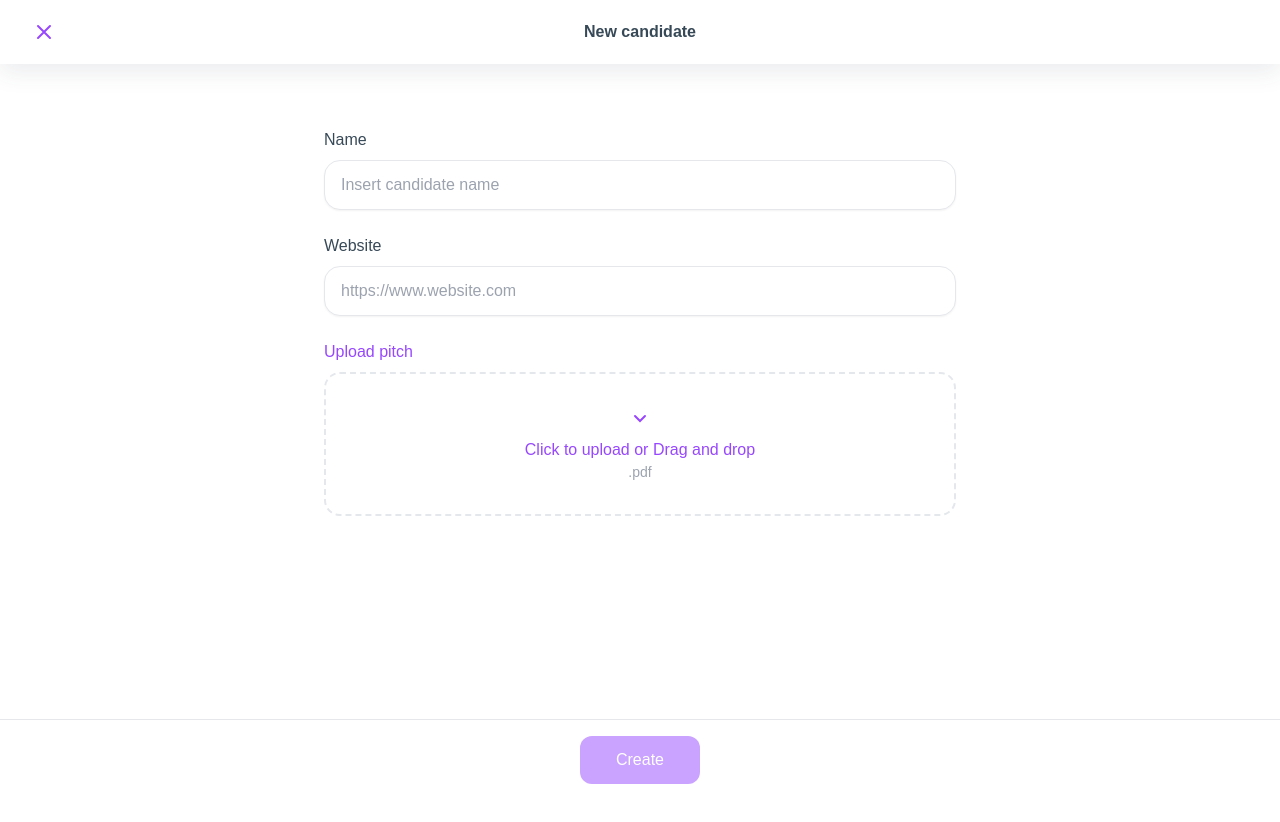
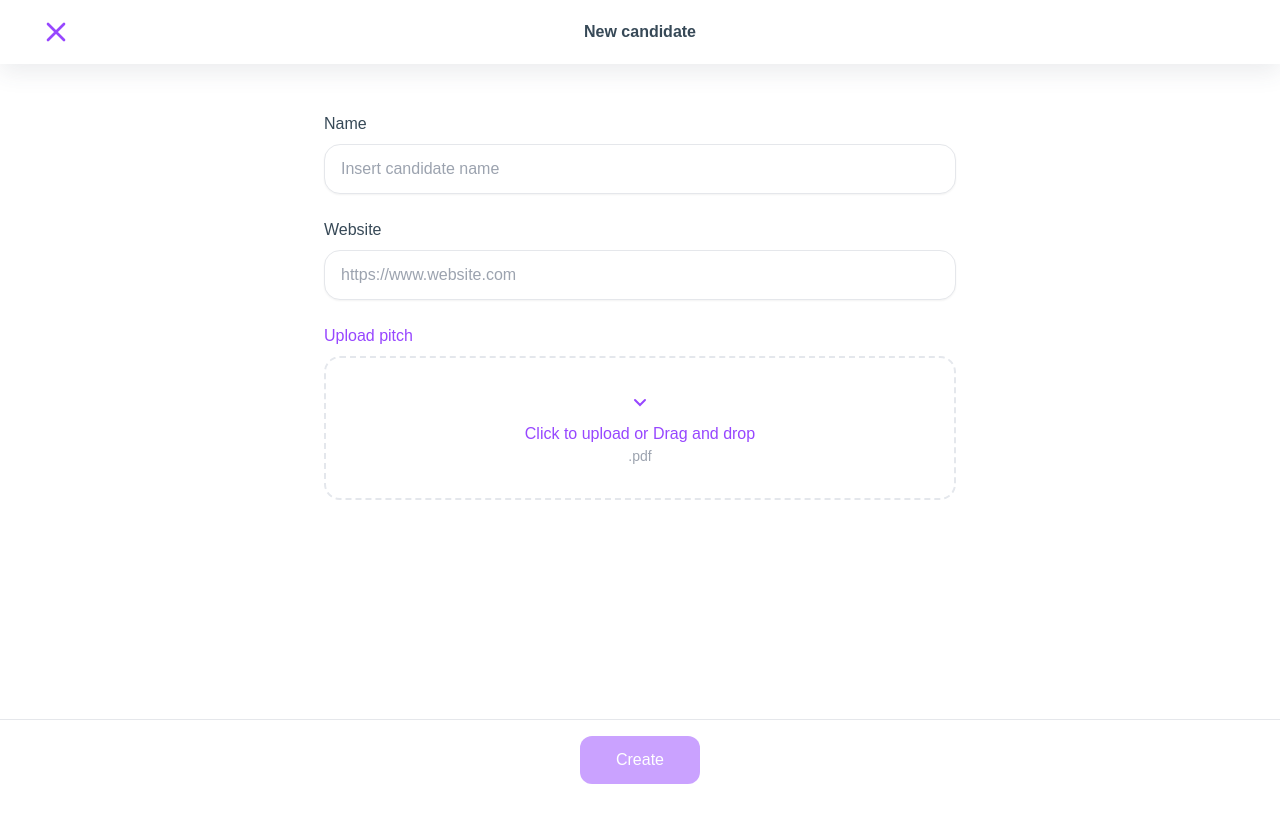
Before and after one commit to ValeriaLevantesi/octo-potato-score, a Nuxt app: page /create-candidate in a window 1280 px wide. Shown: the top 822 px of the page. Built offline with nearby package versions, Linux system fonts and the light colour scheme.

Commit message:
icon buttons states and top padding

```diff
--- a/pages/create-candidate.vue
+++ b/pages/create-candidate.vue
@@ -4,10 +4,13 @@
       <div class="flex items-center h-[64px] px-8 relative">
         <button
           @click="router.push('/')"
-          class="text-[#9747FF] p-2 -ml-2"
+          class="text-[#9747FF] w-12 h-12 flex items-center justify-center rounded-full hover:bg-[#F5F3F5] transition-colors duration-200 disabled:opacity-50"
+          :class="{ 'active:bg-[#F5F3F5] active:text-[#260849]': !disabled }"
+          aria-label="Close"
+          :disabled="disabled"
         >
-          <svg width="24" height="24" viewBox="0 0 24 24" fill="none" xmlns="http://www.w3.org/2000/svg">
-            <path d="M6 6L18 18M6 18L18 6" stroke="currentColor" stroke-width="2" stroke-linecap="round"/>
+          <svg width="32" height="32" viewBox="0 0 24 24" fill="none" xmlns="http://www.w3.org/2000/svg">
+            <path d="M18 6L6 18M6 6l12 12" stroke="currentColor" stroke-width="2" stroke-linecap="round" stroke-linejoin="round"/>
           </svg>
         </button>
         <h1 class="text-[#374957] text-base font-bold absolute left-1/2 -translate-x-1/2">
@@ -17,7 +20,7 @@
     </header>
 
     <div class="pt-[64px]">
-      <div class="p-6 max-w-[680px] mx-auto space-y-6 pt-8">
+      <div class="p-6 max-w-[680px] mx-auto space-y-6 pt-4">
         <div class="space-y-2">
           <label class="block text-[#374957] font-medium">Name</label>
           <input
@@ -121,6 +124,7 @@ const router = useRouter()
 const appState = useAppState()
 const fileInput = ref<HTMLInputElement | null>(null)
 const isHovering = ref(false)
+const disabled = ref(false)
 
 const form = ref<CandidateForm>({
   name: '',
--- a/pages/index.vue
+++ b/pages/index.vue
@@ -9,12 +9,15 @@
             Candidates
           </h1>
           <button
-            class="w-12 h-12 flex items-center justify-center text-[#9333EA] hover:text-purple-700 transition-colors"
+            class="text-[#9747FF] w-12 h-12 flex items-center justify-center rounded-full hover:bg-[#F5F3F5] transition-colors duration-200 disabled:opacity-50"
+            :class="{ 'active:bg-[#F5F3F5] active:text-[#260849]': !disabled }"
             aria-label="Add candidate"
             @click="router.push('/create-candidate')"
-            type="button"
+            :disabled="disabled"
           >
-            <span class="w-8 h-8 flex items-center justify-center text-3xl">+</span>
+            <svg width="32" height="32" viewBox="0 0 24 24" fill="none" xmlns="http://www.w3.org/2000/svg">
+              <path d="M12 5V19M5 12H19" stroke="currentColor" stroke-width="2" stroke-linecap="round" stroke-linejoin="round"/>
+            </svg>
           </button>
         </div>
       </header>
@@ -39,12 +42,14 @@
 </template>
 
 <script setup lang="ts">
-import { computed } from 'vue'
+import { computed, ref } from 'vue'
 import { useRouter } from '#app'
 import { useAppState } from '~/composables/useAppState'
 
 const router = useRouter()
 const appState = useAppState()
+const disabled = ref(false)
+
 const candidates = computed(() => {
   console.log('Current candidates:', appState.candidates.value)
   return appState.candidates.value
--- a/pages/score/[id].vue
+++ b/pages/score/[id].vue
@@ -4,25 +4,36 @@
       <div class="flex justify-between items-center px-8 h-[64px] relative">
         <button
           @click="router.push('/')"
-          class="text-[#9747FF] p-2 -ml-2"
+          class="text-[#9747FF] w-12 h-12 flex items-center justify-center rounded-full hover:bg-[#F5F3F5] transition-colors duration-200 disabled:opacity-50"
+          :class="{ 'active:bg-[#F5F3F5] active:text-[#260849]': !disabled }"
           aria-label="Go back"
+          :disabled="disabled"
         >
-          <svg width="24" height="24" viewBox="0 0 24 24" fill="none" xmlns="http://www.w3.org/2000/svg">
+          <svg width="32" height="32" viewBox="0 0 24 24" fill="none" xmlns="http://www.w3.org/2000/svg">
             <path d="M15 18L9 12L15 6" stroke="currentColor" stroke-width="2" stroke-linecap="round" stroke-linejoin="round"/>
           </svg>
         </button>
         <h1 class="font-bold text-[#374957] absolute left-1/2 -translate-x-1/2 text-base leading-none">
           {{ candidate?.name }}
         </h1>
-        <button class="text-[#9747FF]" aria-label="Information">
-          <svg width="24" height="24" viewBox="0 0 24 24" fill="none" xmlns="http://www.w3.org/2000/svg">
+        <button
+          class="text-[#9747FF] w-12 h-12 flex items-center justify-center rounded-full hover:bg-[#F5F3F5] transition-colors duration-200 disabled:opacity-50"
+          :class="{
+            'bg-[#F4EDFD]': showInfo,
+            'active:bg-[#F5F3F5] active:text-[#260849]': !disabled
+          }"
+          aria-label="Information"
+          @click="toggleInfo"
+          :disabled="disabled"
+        >
+          <svg width="32" height="32" viewBox="0 0 24 24" fill="none" xmlns="http://www.w3.org/2000/svg">
             <path d="M12 16V12M12 8H12.01M22 12C22 17.5228 17.5228 22 12 22C6.47715 22 2 17.5228 2 12C2 6.47715 6.47715 2 12 2C17.5228 2 22 6.47715 22 12Z" stroke="currentColor" stroke-width="2" stroke-linecap="round" stroke-linejoin="round"/>
           </svg>
         </button>
       </div>
     </header>
 
-    <div class="p-6 pt-24">
+    <div class="p-6 pt-[72px]">
       <!-- Filters -->
       <div class="mb-6">
         <div class="flex items-center gap-2 mb-4">
@@ -352,4 +363,9 @@ const disabled = computed(() => {
 if (!candidate.value) {
   router.push('/')
 }
+
+const showInfo = ref(false)
+const toggleInfo = () => {
+  showInfo.value = !showInfo.value
+}
 </script>
```
